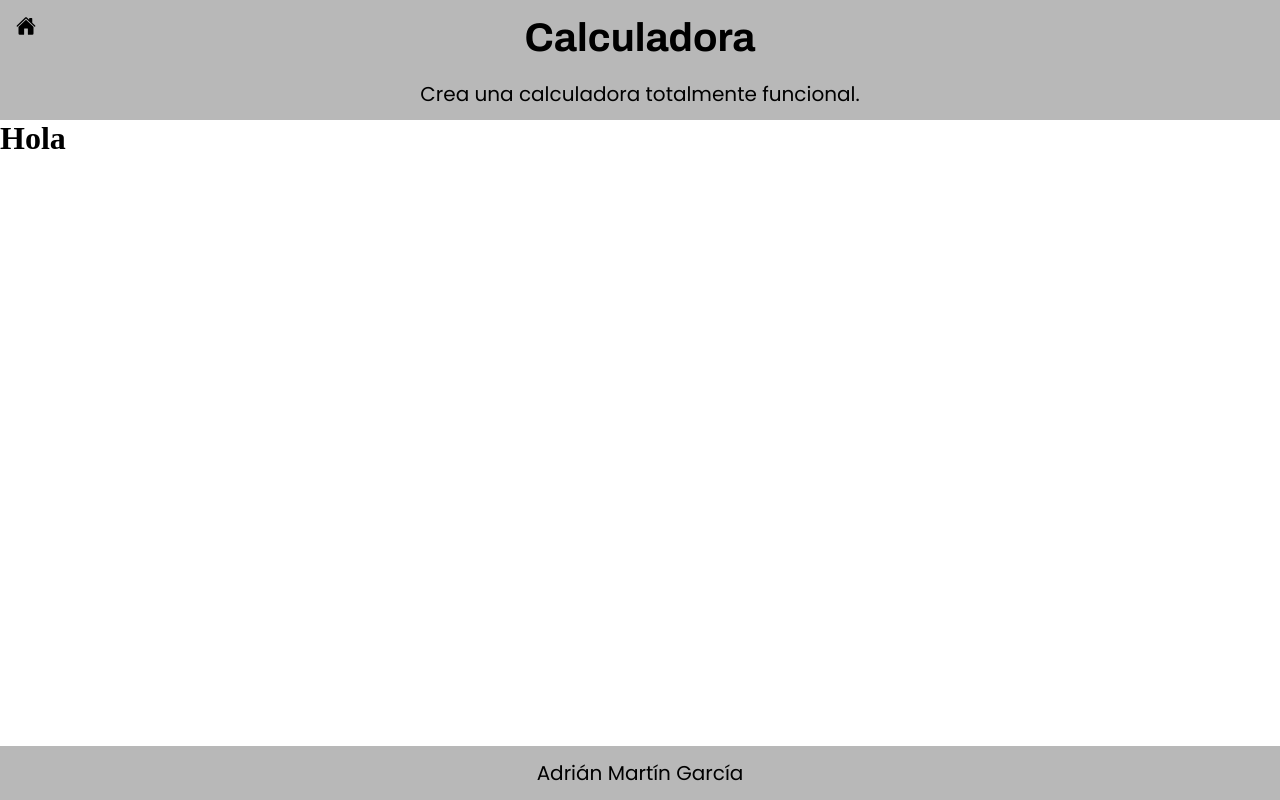
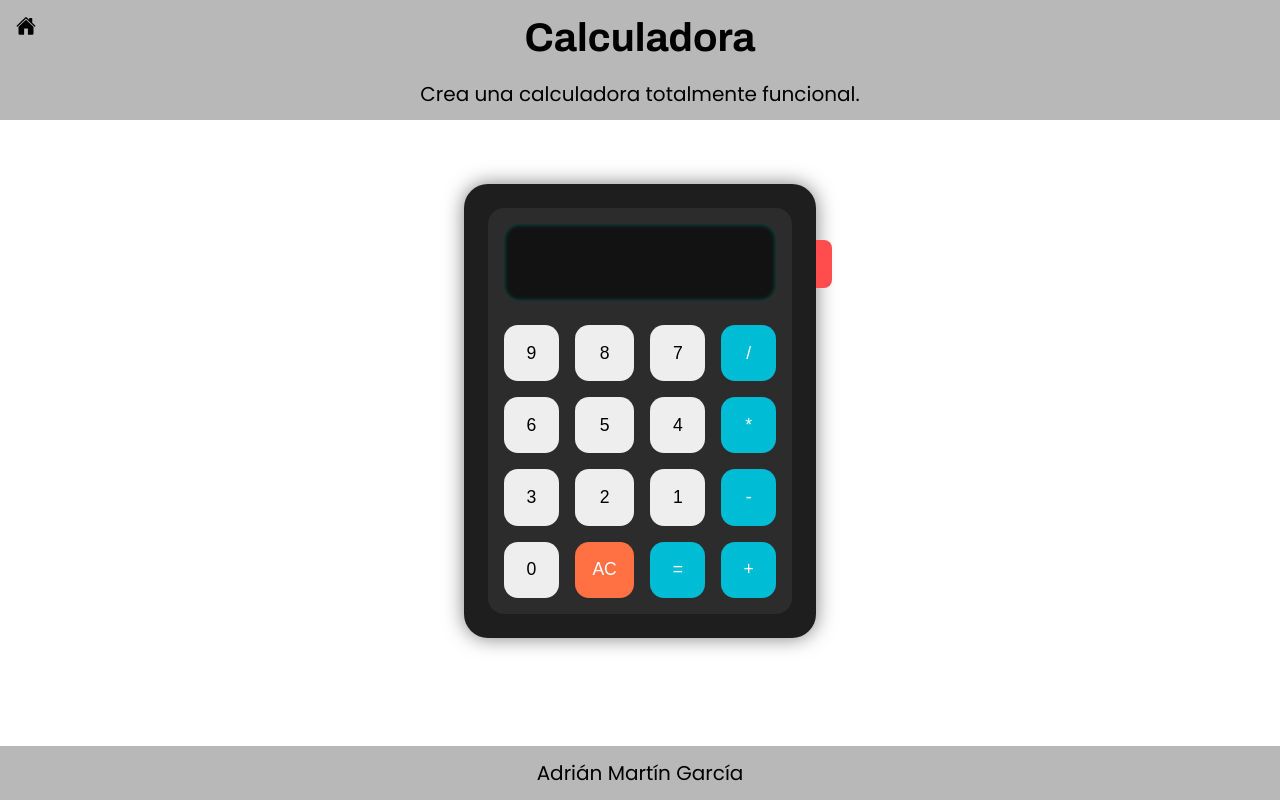
Before and after one commit to Adrian290404/repasoReact, a React (Vite) app in the folder mi-app-react/: page /calculator in a window 1280 px wide. Built offline with nearby package versions, Linux system fonts and the light colour scheme; a web font is replaced by a local one.

Commit message:
calculator finished

```diff
--- a/mi-app-react/package.json
+++ b/mi-app-react/package.json
@@ -10,6 +10,7 @@
     "preview": "vite preview"
   },
   "dependencies": {
+    "mathjs": "^14.5.1",
     "react": "^19.1.0",
     "react-dom": "^19.1.0",
     "react-icons": "^5.5.0",
--- a/mi-app-react/src/components/calculator.tsx
+++ b/mi-app-react/src/components/calculator.tsx
@@ -1,5 +1,72 @@
+import React, { useState } from "react";
+import { ExternalBorder, InternalBorder, Result, Buttons, Button, OffButton } from "../styles/calculator";
+import { evaluate } from "mathjs";
+
 export const Calculator: React.FC = () => {
-    return <>
-        <h1>Hola</h1>
-    </>
-}
+    const [input, setInput] = useState("");
+    const [calculatorState, setCalculatorState] = useState(false)
+
+    const pressButton = (value: string) => {
+        if (calculatorState){
+            if (value === "AC") {
+                setInput("0");
+            }
+            else if (value === "=") {
+                try {
+                    const result = evaluate(input);
+                    setInput(String(result));
+                }
+                catch {
+                    setInput("Error");
+                }
+            }
+            else {
+                if (input === "0" || input === "Error") {
+                    setInput(value);
+                }
+                else {
+                    setInput(input + value);
+                }
+            }
+        }
+    };
+
+    const switchState = () => {
+        setCalculatorState(!calculatorState);
+        !calculatorState ? setInput("0") : setInput("");
+    }
+
+    const buttons = [
+        "9", "8", "7", "/",
+        "6", "5", "4", "*",
+        "3", "2", "1", "-",
+        "0", "AC", "=", "+"
+    ];
+
+    return (
+        <ExternalBorder>
+            <OffButton onClick={() => switchState()} />
+            <InternalBorder>
+                <Result>{input}</Result>
+                <Buttons>
+                    {buttons.map((btn, index) => {
+                        let variant: 'operator' | 'AC' | 'default' = 'default';
+
+                        if (['+', '-', '*', '/', '='].includes(btn)) {
+                            variant = 'operator';
+                        }
+                        if (btn === 'AC') {
+                            variant = 'AC';
+                        }
+
+                        return (
+                            <Button key={index} variant={variant} onClick={() => pressButton(btn)}>
+                                {btn}
+                            </Button>
+                        );
+                    })}
+                </Buttons>
+            </InternalBorder>
+        </ExternalBorder>
+    );
+};
--- /dev/null
+++ b/mi-app-react/src/styles/calculator.ts
@@ -0,0 +1,99 @@
+import styled, { keyframes } from 'styled-components';
+
+const pressEffect = keyframes`
+    0% {
+        transform: translateY(0);
+    }
+    50% {
+        transform: translateY(2px);
+    }
+    100% {
+        transform: translateY(0);
+    }
+`;
+
+
+interface ButtonProps {
+    variant?: 'operator' | 'AC' | 'default';
+}
+
+export const ExternalBorder = styled.div`
+    position: relative;
+    max-width: 22em;
+    margin: 4em auto;
+    padding: 1.5em;
+    border-radius: 1.5em;
+    background-color: #1e1e1e;
+    box-shadow: 0 0 20px rgba(0,0,0,0.5);
+    font-family: 'Poppins', sans-serif;
+`;
+
+export const OffButton = styled.div`
+    position: absolute;
+    top: 3.5em;
+    right: -1em;
+    background-color: #ff4d4d;
+    padding: 1.5em .5em;
+    border-radius: 0 .5em .5em 0;
+    color: white;
+    font-weight: bold;
+    cursor: pointer;
+    z-index: 10;
+
+    transition: background-color 0.3s;
+    &:hover {
+        background-color: #e63946;
+    }
+    &:active {
+        animation: ${pressEffect} 0.2s ease-in-out;
+    }
+`;
+
+export const InternalBorder = styled.div`
+    border-radius: 1em;
+    background-color: #2c2c2c;
+    padding: 1em;
+`;
+
+export const Result = styled.div`
+    background-color: #121212;
+    color: #00ffcc;
+    font-size: 1.2em;
+    height: 4em;
+    display: flex;
+    align-items: center;
+    justify-content: flex-end;
+    padding: 0 1em;
+    border-radius: 0.8em;
+    box-shadow: inset 0 0 5px #00ffcc55;
+`;
+
+export const Buttons = styled.div`
+    display: grid;
+    grid-template-columns: repeat(4, 1fr);
+    gap: 1em;
+    margin-top: 1.5em;
+`;
+
+export const Button = styled.button<ButtonProps>`
+    padding: 1em;
+    font-size: 1.1em;
+    border-radius: 0.8em;
+    border: none;
+    background-color: ${({ variant }) =>
+        variant === 'operator' ? '#00bcd4' :
+        variant === 'AC' ? '#ff7043' :
+        '#eeeeee'};
+    color: ${({ variant }) =>
+        variant === 'operator' || variant === 'AC' ? 'white' : 'black'};
+    cursor: pointer;
+    transition: all 0.2s ease;
+
+    &:hover {
+        opacity: 0.9;
+    }
+
+    &:active {
+        animation: ${pressEffect} 0.2s ease-in-out;
+    }
+`;
```
Also changed, not shown: 1 other file (tests, documents, lock files or other folders).
